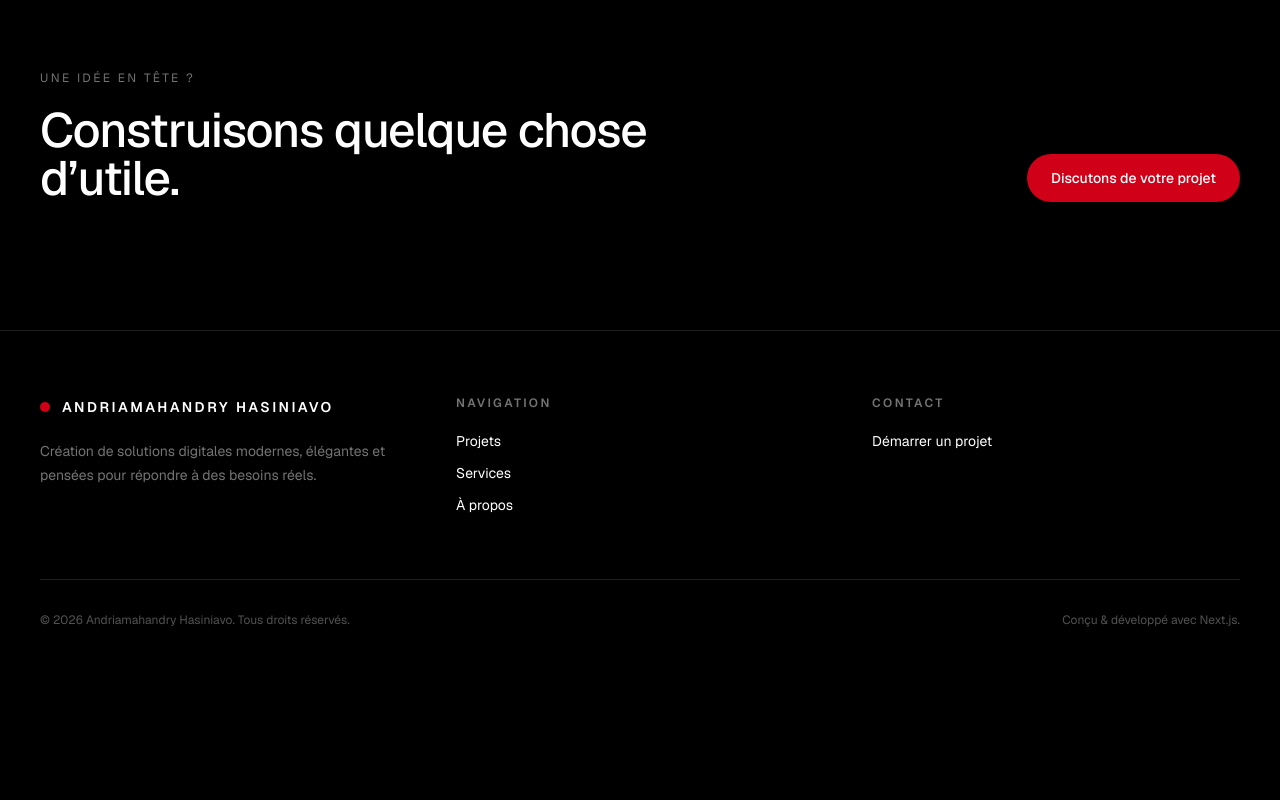
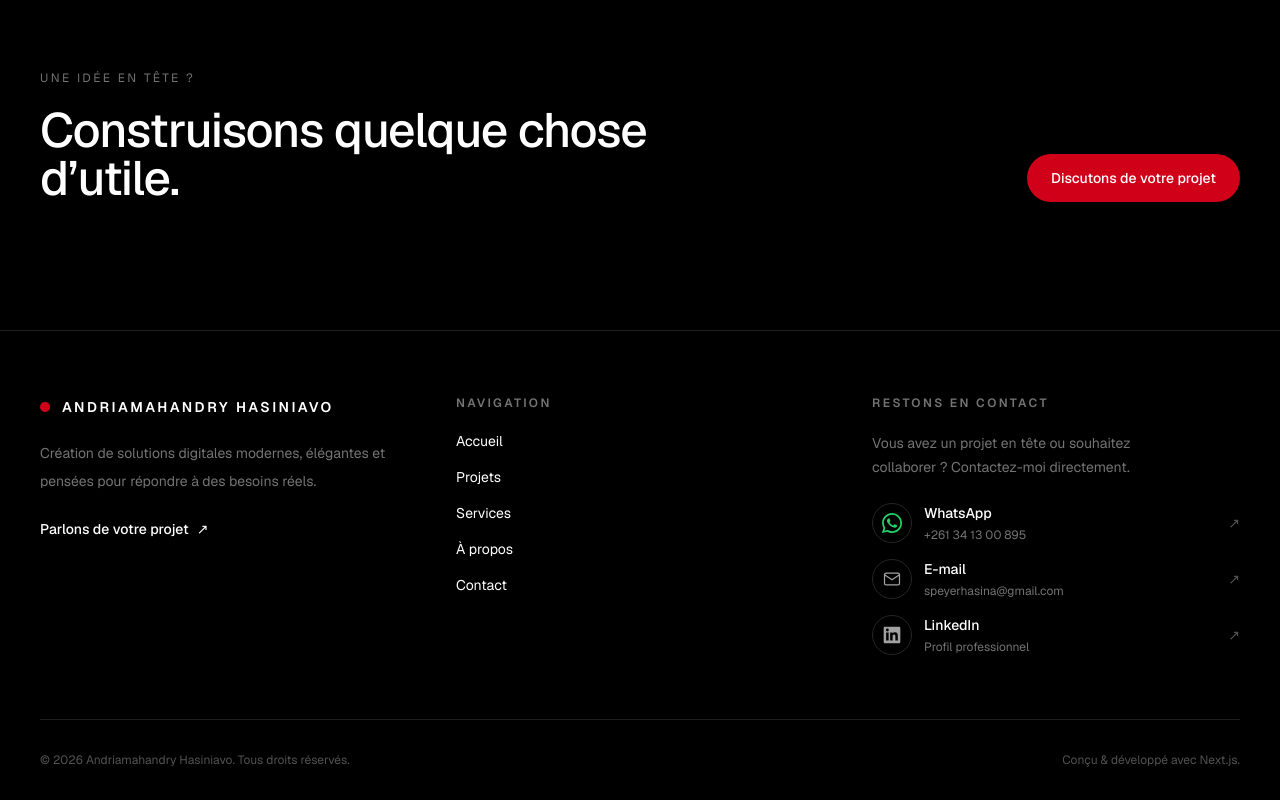
Before and after one commit to HasinaSp/portfolio, a Next.js app: page /projects in a window 1280 px wide. Shown: the part 3344-4144 px from the top of the page. Before the commit the page ends 4004 px from the top, so only its background shows below. Built offline with nearby package versions, Linux system fonts and the light colour scheme; no server answers.

Commit message:
feat: Footer update

```diff
--- a/components/layout/Footer.tsx
+++ b/components/layout/Footer.tsx
@@ -1,38 +1,57 @@
 import Link from "next/link";
 import Container from "@/components/ui/Container";
+import { contact } from "@/lib/contact";
 
 export default function Footer() {
   return (
-    <footer className="border-t border-[#1f1f1f]">
+    <footer className="border-t border-[#1f1f1f] bg-black">
       <Container>
         <div className="grid gap-12 py-16 md:grid-cols-3">
           {/* Brand */}
           <div>
             <Link
               href="/"
+              aria-label="Andriamahandry Hasiniavo — Accueil"
               className="inline-flex items-center gap-3"
             >
-              <span className="h-2.5 w-2.5 rounded-full bg-[#d00018]" />
+              <span
+                aria-hidden="true"
+                className="h-2.5 w-2.5 rounded-full bg-[#d00018]"
+              />
 
-              <span className="text-sm font-semibold uppercase tracking-[0.18em]">
+              <span className="text-sm font-semibold uppercase tracking-[0.18em] text-white">
                 Andriamahandry Hasiniavo
               </span>
             </Link>
 
-            <p className="mt-5 max-w-sm text-sm leading-6 text-neutral-500">
-              Création de solutions digitales modernes,
-              élégantes et pensées pour répondre à des besoins
-              réels.
+            <p className="mt-5 max-w-sm text-sm leading-7 text-neutral-500">
+              Création de solutions digitales modernes, élégantes et pensées
+              pour répondre à des besoins réels.
             </p>
+
+            <Link
+              href="/contact"
+              className="mt-6 inline-flex items-center gap-2 text-sm font-medium text-white transition-colors hover:text-[#d00018]"
+            >
+              Parlons de votre projet
+              <span aria-hidden="true">↗</span>
+            </Link>
           </div>
 
           {/* Navigation */}
-          <div>
+          <nav aria-label="Navigation du pied de page">
             <p className="text-xs font-semibold uppercase tracking-[0.2em] text-neutral-500">
               Navigation
             </p>
 
-            <div className="mt-5 flex flex-col gap-3">
+            <div className="mt-5 flex flex-col items-start gap-4">
+              <Link
+                href="/"
+                className="text-sm text-neutral-400 transition-colors hover:text-white"
+              >
+                Accueil
+              </Link>
+
               <Link
                 href="/projects"
                 className="text-sm text-neutral-400 transition-colors hover:text-white"
@@ -53,22 +72,121 @@ export default function Footer() {
               >
                 À propos
               </Link>
+
+              <Link
+                href="/contact"
+                className="text-sm text-neutral-400 transition-colors hover:text-white"
+              >
+                Contact
+              </Link>
             </div>
-          </div>
+          </nav>
 
           {/* Contact */}
           <div>
             <p className="text-xs font-semibold uppercase tracking-[0.2em] text-neutral-500">
-              Contact
+              Restons en contact
             </p>
 
-            <div className="mt-5 flex flex-col gap-3">
-              <Link
-                href="/services"
-                className="text-sm text-neutral-400 transition-colors hover:text-[#d00018]"
+            <p className="mt-5 max-w-xs text-sm leading-6 text-neutral-500">
+              Vous avez un projet en tête ou souhaitez collaborer ?
+              Contactez-moi directement.
+            </p>
+
+            <div className="mt-6 flex flex-col gap-4">
+              {/* WhatsApp */}
+              <a
+                href={contact.whatsapp.url}
+                target="_blank"
+                rel="noopener noreferrer"
+                aria-label="Me contacter sur WhatsApp (nouvel onglet)"
+                className="group inline-flex items-center gap-3 text-sm text-neutral-300 transition-colors hover:text-white"
               >
-                Démarrer un projet
-              </Link>
+                <span className="flex h-10 w-10 shrink-0 items-center justify-center rounded-full border border-[#252525] text-[#25D366] transition-all group-hover:border-[#25D366]/50 group-hover:bg-[#25D366]/10">
+                  <svg
+                    viewBox="0 0 24 24"
+                    className="h-5 w-5"
+                    fill="currentColor"
+                    aria-hidden="true"
+                  >
+                    <path d="M20.52 3.48A11.87 11.87 0 0 0 12.07 0C5.48 0 .12 5.36.12 11.95c0 2.11.55 4.17 1.6 5.99L0 24l6.22-1.63a11.94 11.94 0 0 0 5.85 1.49h.01c6.59 0 11.95-5.36 11.95-11.95a11.87 11.87 0 0 0-3.51-8.43ZM12.08 21.85h-.01a9.9 9.9 0 0 1-5.04-1.38l-.36-.21-3.69.97.98-3.6-.23-.37a9.88 9.88 0 0 1-1.52-5.31c0-5.45 4.43-9.88 9.89-9.88a9.81 9.81 0 0 1 6.99 2.9 9.81 9.81 0 0 1 2.89 6.99c0 5.45-4.43 9.89-9.9 9.89Zm5.42-7.4c-.3-.15-1.76-.87-2.03-.97-.27-.1-.47-.15-.67.15-.2.3-.77.97-.94 1.17-.17.2-.35.23-.65.08-.3-.15-1.26-.46-2.4-1.47-.89-.79-1.49-1.77-1.66-2.07-.17-.3-.02-.46.13-.61.13-.13.3-.35.45-.52.15-.17.2-.3.3-.5.1-.2.05-.37-.02-.52-.08-.15-.67-1.62-.92-2.22-.24-.58-.49-.5-.67-.51h-.57c-.2 0-.52.08-.8.37-.27.3-1.04 1.02-1.04 2.49s1.07 2.89 1.22 3.09c.15.2 2.1 3.21 5.08 4.5.71.31 1.27.49 1.7.62.71.23 1.36.2 1.87.12.57-.08 1.76-.72 2.01-1.42.25-.7.25-1.29.17-1.42-.07-.13-.27-.2-.57-.35Z" />
+                  </svg>
+                </span>
+
+                <span className="flex flex-col gap-1">
+                  <span className="font-medium">WhatsApp</span>
+                  <span className="text-xs text-neutral-500">
+                    +261 34 13 00 895
+                  </span>
+                </span>
+
+                <span className="ml-auto text-neutral-600 transition-colors group-hover:text-[#25D366]">
+                  ↗
+                </span>
+              </a>
+
+              {/* Email */}
+              <a
+                href={`mailto:${contact.email.address}?subject=${encodeURIComponent(contact.email.subject)}`}
+                aria-label="M'envoyer un e-mail"
+                className="group inline-flex items-center gap-3 text-sm text-neutral-300 transition-colors hover:text-white"
+              >
+                <span className="flex h-10 w-10 shrink-0 items-center justify-center rounded-full border border-[#252525] text-neutral-400 transition-all group-hover:border-[#d00018]/50 group-hover:text-[#d00018]">
+                  <svg
+                    viewBox="0 0 24 24"
+                    className="h-5 w-5"
+                    fill="none"
+                    stroke="currentColor"
+                    strokeWidth="1.5"
+                    aria-hidden="true"
+                  >
+                    <rect x="3" y="5" width="18" height="14" rx="2" />
+                    <path d="m3 7 9 6 9-6" />
+                  </svg>
+                </span>
+
+                <span className="flex min-w-0 flex-col gap-1">
+                  <span className="font-medium">E-mail</span>
+                  <span className="break-all text-xs text-neutral-500">
+                    {contact.email.address}
+                  </span>
+                </span>
+
+                <span className="ml-auto text-neutral-600 transition-colors group-hover:text-[#d00018]">
+                  ↗
+                </span>
+              </a>
+
+              {/* LinkedIn */}
+              <a
+                href={contact.linkedin.url}
+                target="_blank"
+                rel="noopener noreferrer"
+                aria-label="Voir mon profil LinkedIn (nouvel onglet)"
+                className="group inline-flex items-center gap-3 text-sm text-neutral-300 transition-colors hover:text-white"
+              >
+                <span className="flex h-10 w-10 shrink-0 items-center justify-center rounded-full border border-[#252525] text-neutral-400 transition-all group-hover:border-[#0A66C2]/50 group-hover:text-[#0A66C2]">
+                  <svg
+                    viewBox="0 0 24 24"
+                    className="h-5 w-5"
+                    fill="currentColor"
+                    aria-hidden="true"
+                  >
+                    <path d="M20.45 2H3.55C2.69 2 2 2.68 2 3.52v16.96c0 .84.69 1.52 1.55 1.52h16.9c.86 0 1.55-.68 1.55-1.52V3.52c0-.84-.69-1.52-1.55-1.52ZM7.93 18.5H4.98V9h2.95v9.5ZM6.45 7.7a1.71 1.71 0 1 1 0-3.42 1.71 1.71 0 0 1 0 3.42ZM19 18.5h-2.94v-4.62c0-1.1-.02-2.52-1.54-2.52-1.55 0-1.79 1.2-1.79 2.44v4.7H9.8V9h2.82v1.3h.04c.39-.74 1.35-1.52 2.78-1.52 2.97 0 3.56 1.95 3.56 4.49v5.23Z" />
+                  </svg>
+                </span>
+
+                <span className="flex flex-col gap-1">
+                  <span className="font-medium">LinkedIn</span>
+                  <span className="text-xs text-neutral-500">
+                    Profil professionnel
+                  </span>
+                </span>
+
+                <span className="ml-auto text-neutral-600 transition-colors group-hover:text-[#0A66C2]">
+                  ↗
+                </span>
+              </a>
             </div>
           </div>
         </div>
@@ -80,9 +198,7 @@ export default function Footer() {
             réservés.
           </p>
 
-          <p>
-            Conçu & développé avec Next.js.
-          </p>
+          <p>Conçu & développé avec Next.js.</p>
         </div>
       </Container>
     </footer>
```
